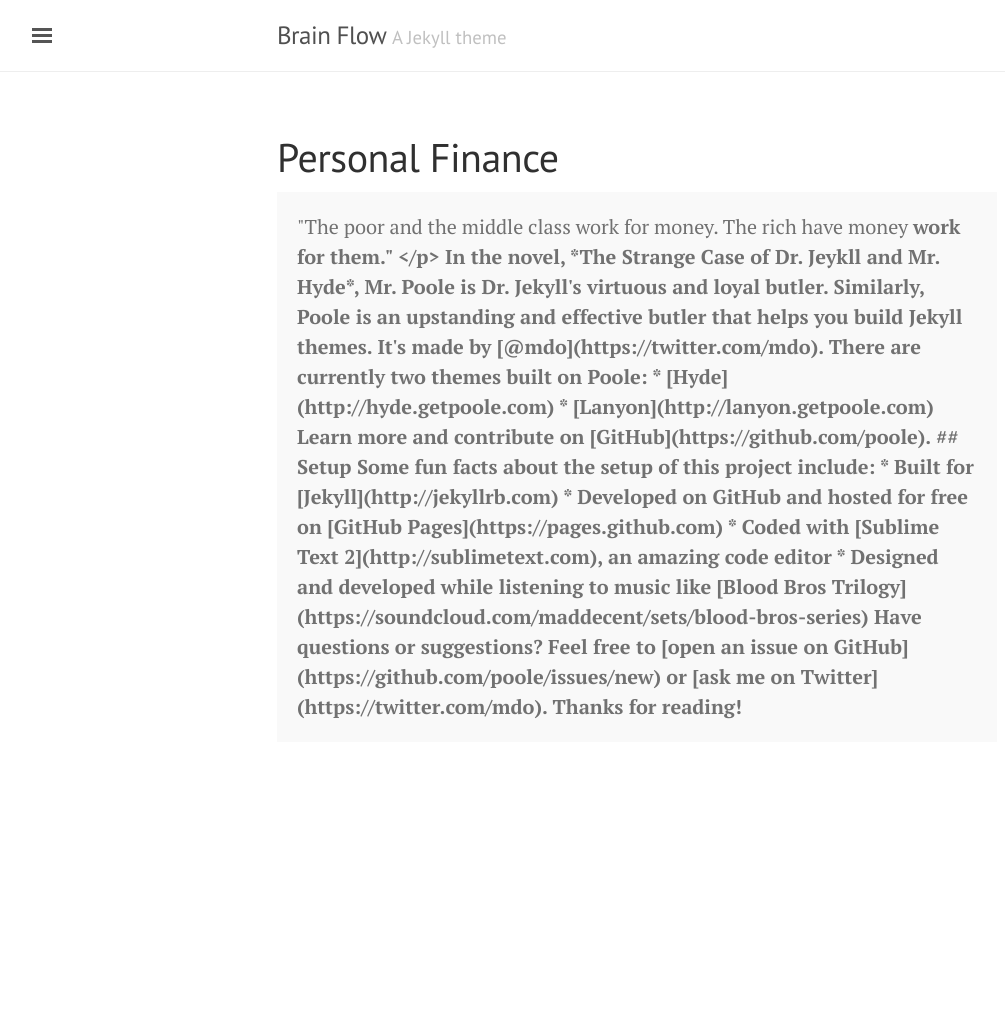
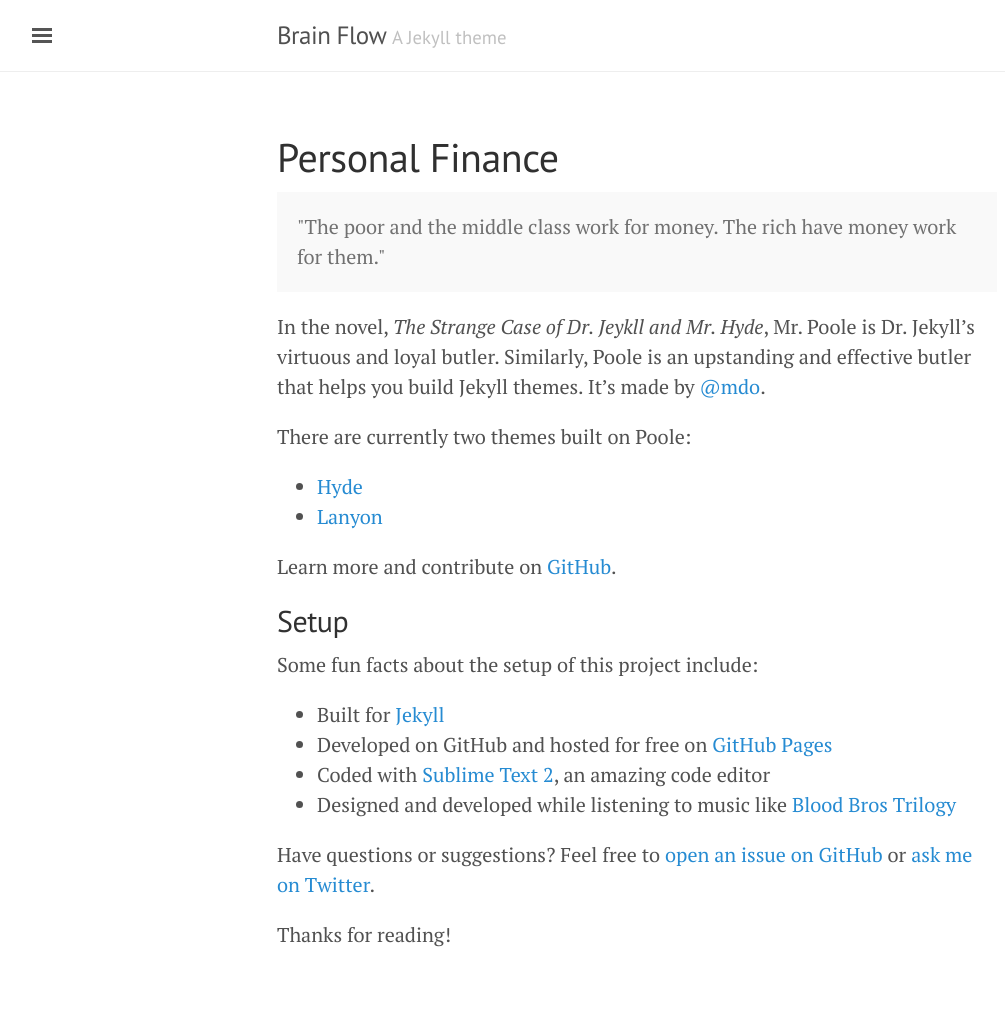
Before and after one commit to bjchia/bjchia.github.io, a Jekyll site: the page built from personalfinance.md, in a window 1280 px wide. Shown: the whole page, without its empty margins (3-1008 px from the left). Built offline with Jekyll 4.4.1, drawn with Linux system fonts in a browser that asks for light colours; before the commit the page ends 900 px from its top, so only the background shows below that.

```diff
--- a/personalfinance.md
+++ b/personalfinance.md
@@ -4,7 +4,7 @@ title: Personal Finance
 ---
 
 <p class="message">
-"The poor and the middle class work for money. The rich have money <b>work for them."
+"The poor and the middle class work for money. The rich have money work for them."
 </p>
 
 In the novel, *The Strange Case of Dr. Jeykll and Mr. Hyde*, Mr. Poole is Dr. Jekyll's virtuous and loyal butler. Similarly, Poole is an upstanding and effective butler that helps you build Jekyll themes. It's made by [@mdo](https://twitter.com/mdo).
```
